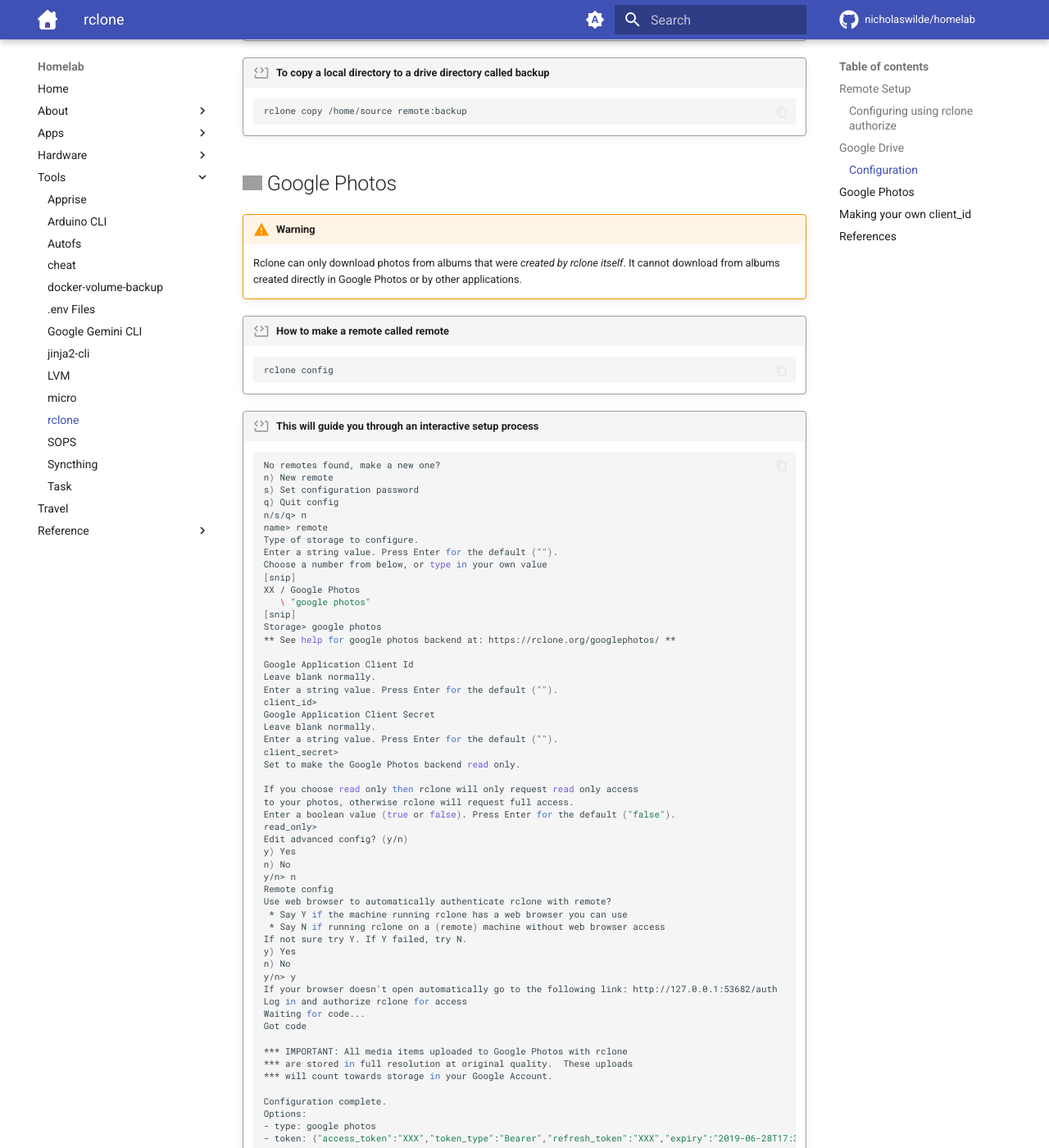
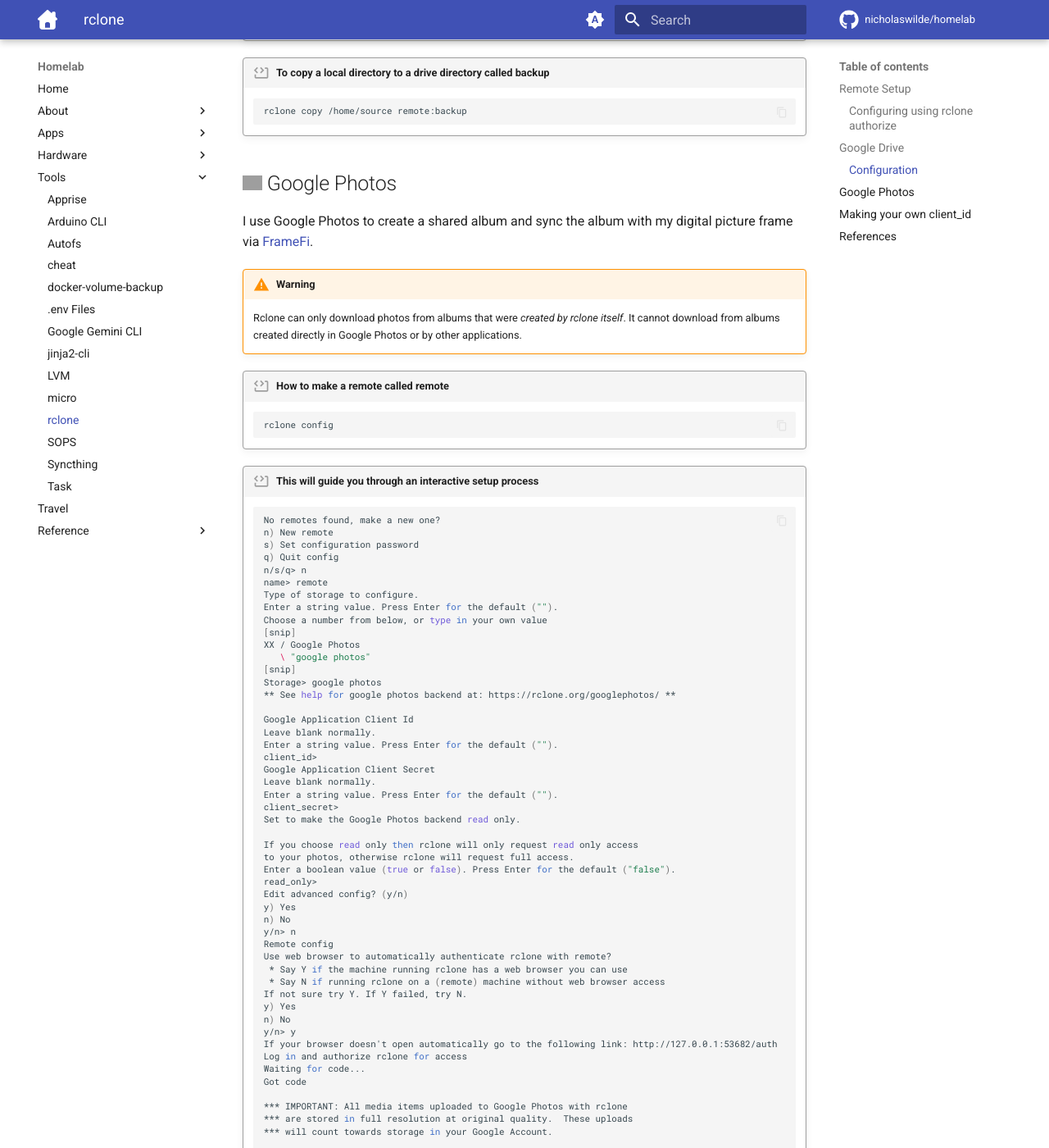
Before and after one commit to nicholaswilde/homelab, an MkDocs documentation site: the page built from docs/tools/rclone.md, in a window 1280 px wide and 1400 px high, scrolled down 3504 px. Shown: the whole window at 82% size. Built offline with MkDocs 1.6.1 and Material for MkDocs 9.7.7, drawn with Linux system fonts in a browser that asks for light colours; emoji names are drawn with the system emoji font; comment, search, counter and statistics services are not loaded; some of the changed text lies outside the part shown; grey boxes are pictures that could not be loaded.

Commit message:
Update rclone.md

````diff
--- a/docs/tools/rclone.md
+++ b/docs/tools/rclone.md
@@ -188,6 +188,8 @@
 
 ## ![gphotos](https://cdn.jsdelivr.net/gh/selfhst/icons/png/google-photos.png){ width="24" } Google Photos
 
+I use Google Photos to create a shared album and sync the album with my digital picture frame via [FrameFi](../apps/frame-fi.md).
+
 !!! warning
 
     Rclone can only download photos from albums that were *created by rclone itself*. It cannot download from albums created directly in Google Photos or by other applications.
@@ -263,7 +265,7 @@
     y/e/d> y
     ```
 
-## Making your own client_id
+## Making your own `client_id`
 
 When you use rclone with Google photos in its default configuration you are using rclone's client_id. This is shared between all the rclone users. There is a global rate limit on the number of queries per second that each client_id can do set by Google.
 
````
